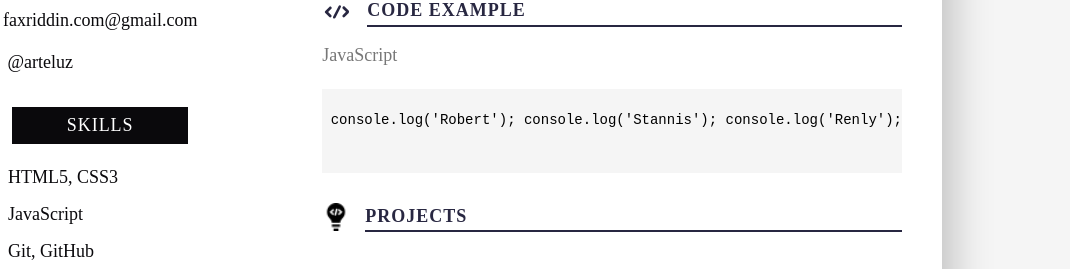
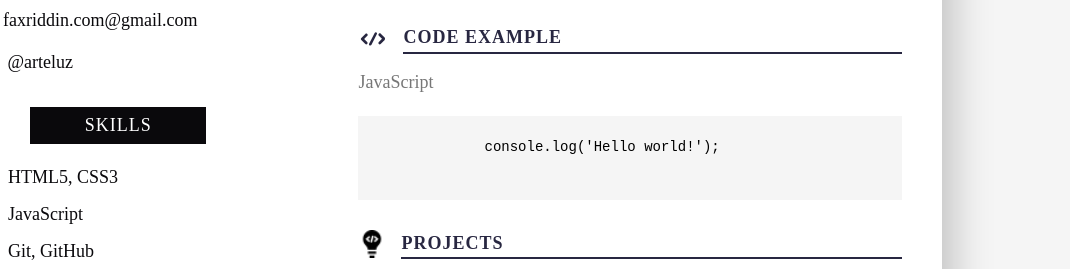
Before and after one commit to Fakhriddin0077/rsschool-cv, a plain HTML site: page index.html in a window 1280 px wide. Shown: the part 503-772 px from the top of the page, 210-1280 px from the left. Drawn offline with Linux system fonts and the light colour scheme.

Commit message:
update index.html file

```diff
--- a/index.html
+++ b/index.html
@@ -142,7 +142,7 @@
             <p>JavaScript</p>
             <pre>
             <code>
- console.log('Robert'); console.log('Stannis'); console.log('Renly');
+               console.log('Hello world!');
             </code>
                 </pre>
           </section>
```
